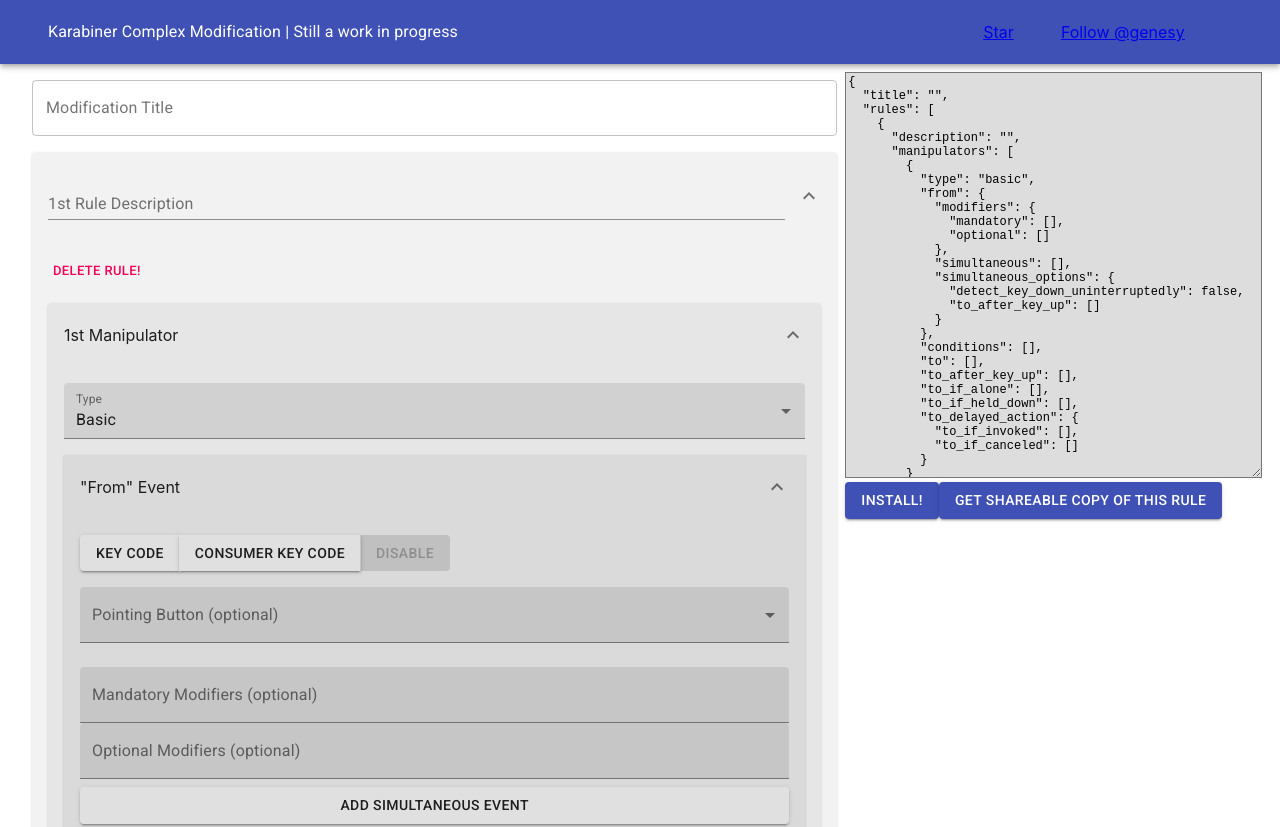
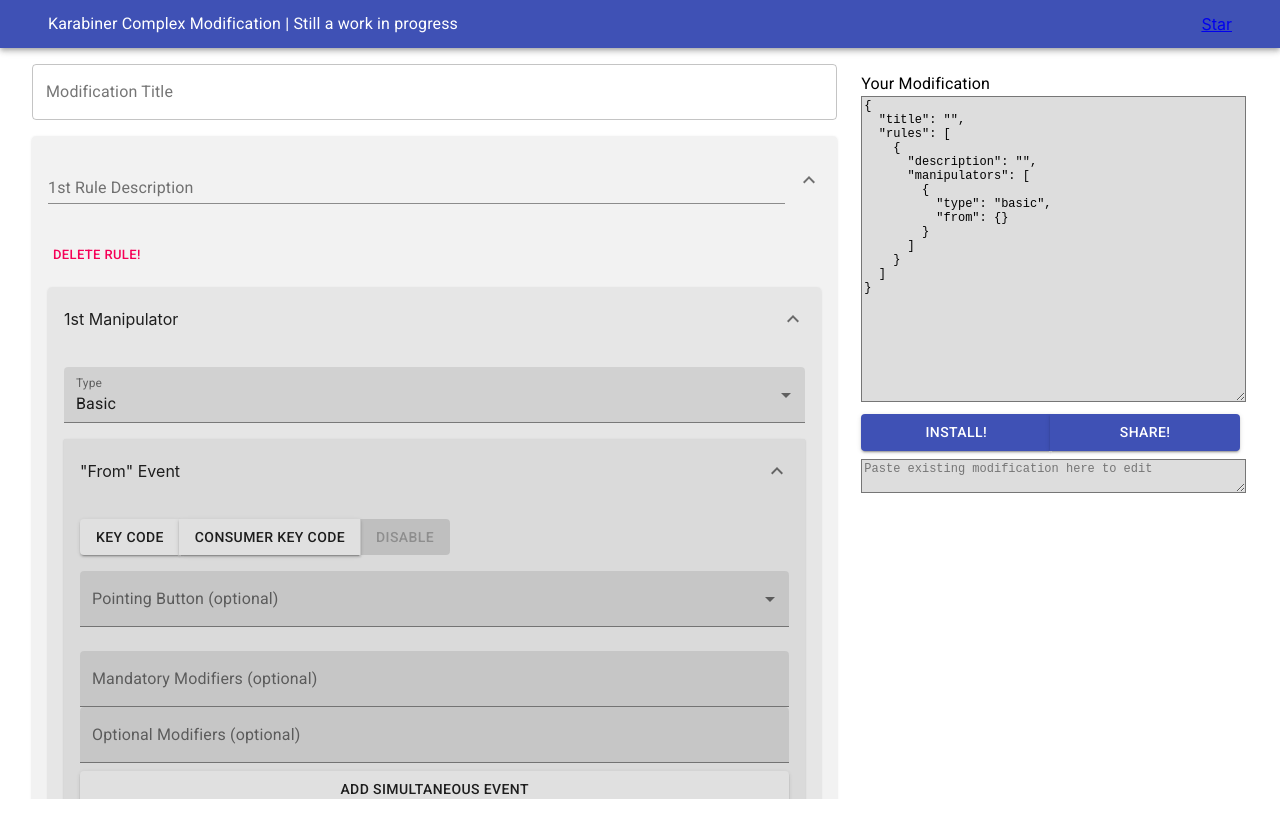
Before and after one commit to genesy/karabiner-complex-rules-generator, a React (Create React App) app: page / in a window 1280 px wide. Shown: the top 827 px of the page. After the commit the page ends 800 px from the top, so only its background shows below. Built offline with nearby package versions, Linux system fonts and the light colour scheme.

Commit message:
Layout changes and fixes parsing

```diff
--- a/src/App.css
+++ b/src/App.css
@@ -5,13 +5,19 @@
   height: 100%;
 }
 
-.generated-code {
+textarea {
   /* height: 80%; */
   width: 100%;
   font-size: 12px;
   background: #ddd;
   font-family: 'Courier New', Courier, monospace;
-  min-height: 400px;
+  /* min-height: 400px; */
+}
+.generated-code {
+  height: 300px;
+  white-space: pre;
+  overflow-wrap: normal;
+  overflow-x: scroll;
 }
 
 .MuiExpansionPanel-root {
@@ -21,3 +27,9 @@
 .MuiExpansionPanel-root:hover {
   background-color: rgba(0, 0, 0, 0.08) !important;
 }
+
+.form-wrapper {
+  max-height: calc(100vh - 57px);
+  overflow: auto;
+  position: relative;
+}
--- a/src/AppLayout.tsx
+++ b/src/AppLayout.tsx
@@ -17,13 +17,13 @@
     <>
       <AppBar position="static">
         <Container>
-          <Toolbar>
+          <Toolbar variant="dense">
             <Grid xs item>
               <Typography>
                 Karabiner Complex Modification | Still a work in progress
               </Typography>
             </Grid>
-            <Grid xs={3} item container justify="space-evenly">
+            <Grid xs={3} item container justify="flex-end">
               <a
                 className="github-button"
                 href="https://github.com/genesy/karabiner-complex-rules-generator"
@@ -33,15 +33,6 @@
                 aria-label="Star genesy/karabiner-complex-rules-generator on GitHub"
               >
                 Star
-              </a>
-              <a
-                className="github-button"
-                href="https://github.com/genesy"
-                data-size="large"
-                data-show-count="true"
-                aria-label="Follow @genesy on GitHub"
-              >
-                Follow @genesy
               </a>
             </Grid>
           </Toolbar>
--- a/src/components/MainForm.tsx
+++ b/src/components/MainForm.tsx
@@ -1,17 +1,24 @@
-import React, { useMemo } from 'react';
+import React, { useMemo, useEffect } from 'react';
 import RuleForm from './forms/RuleForm';
-import { Grid, Button, TextField, Box, Container } from '@material-ui/core';
+import {
+  Grid,
+  Button,
+  TextField,
+  Box,
+  Container,
+  ButtonGroup,
+  Typography,
+} from '@material-ui/core';
 import AddIcon from '@material-ui/icons/Add';
-import { suffix, titleCase } from '../helpers';
 import _ from 'lodash';
 import IRule from '../types/IRule';
 import IManipulator from '../types/IManipulator';
 import IFromEventDefinition from '../types/IFromEventDefinition';
 import IToEventDefinition from '../types/IToEventDefinition';
-import ISimultaneous from '../types/ISimultaneous';
 import { useDispatch, useSelector } from 'react-redux';
-import { addRule, removeRule, setRule, setTitle } from '../ducks/formState';
+import { addRule, setTitle, setWholeState } from '../ducks/formState';
 import IFormState from '../types/IFormState';
+import { ALL_KEYS } from '../constants';
 
 interface Props {}
 interface FormState {
@@ -26,128 +33,176 @@
   'to_after_key_up',
 ];
 
-const parseJSONfirst = (text: string) => {
-  let parsedJSON = JSON.parse(text);
-
-  // make sure from values have modifiers object
-  parsedJSON.rules = parsedJSON.rules.map((rule: IRule) => {
-    const newRule = { ...rule };
-    newRule.manipulators = newRule.manipulators.map(
-      (manipulator: IManipulator) => {
-        const newManipulator = { ...manipulator };
-        toFields.forEach((toField: string) => {
-          if (newManipulator[toField]) {
-            if (_.isPlainObject(newManipulator[toField])) {
-              newManipulator[toField] = [newManipulator[toField]];
+const parseJSONfirst = (text: any) => {
+  let parsedJSON;
+  if (typeof text === 'string') {
+    parsedJSON = JSON.parse(text);
+  } else if (typeof text === 'object') {
+    parsedJSON = { ...text };
   }
-            // newManipulator[toField] = [...manipulator[toField]];
-            // newManipulator[toField] = newManipulator[toField].map(
-            //   (toObject: IToEventDefinition) => {
-            //     return {...}
-            //   },
-            // );
+  parsedJSON.rules = parsedJSON.rules.map((rule: any) => {
+    rule.description = rule.description || '';
+    rule.manipulators = rule.manipulators || [];
+    rule.manipulators = rule.manipulators.map((manipulator: any) => {
+      manipulator.type = manipulator.type || 'basic';
+      manipulator.from = manipulator.from || {
+        modifiers: {
+          mandatory: [],
+          optional: [],
+        },
+        simultaneous: [],
+        simultaneous_options: {
+          detect_key_down_uninterruptedly: false,
+          to_after_key_up: [],
+        },
+      };
+      if (typeof manipulator.from.key_code === 'string') {
+        const kc = manipulator.from.key_code;
+        manipulator.from.key_code = _.find(ALL_KEYS, { value: kc }) || {
+          label: kc,
+          value: kc,
+        };
       }
+      manipulator.conditions = manipulator.conditions || [];
+      manipulator.to = manipulator.to || [];
+      manipulator.to_after_key_up = manipulator.to_after_key_up || [];
+      manipulator.to_if_alone = manipulator.to_if_alone || [];
+      manipulator.to_if_held_down = manipulator.to_if_held_down || [];
+      manipulator.to_delayed_action = manipulator.to_delayed_action || {
+        to_if_invoked: [],
+        to_if_canceled: [],
+      };
+      return manipulator;
     });
-
-        return newManipulator;
-      },
-    );
-    return newRule;
+    return rule;
   });
 
   return parsedJSON;
 };
 const parseKey = (key: any) =>
-  typeof key === 'string' ? key : key?.value || '';
+  typeof key === 'string' ? key : key.value || '';
 
 const parseKeys = (modifiers: any[]) => {
   return modifiers.map(parseKey);
 };
 
-const parseFromObject = (fromObject: IFromEventDefinition) => {
-  return fromObject;
-  // const _from: any = Object.assign({}, initialFromObject, fromObject);
-  // if (typeof _from.key_code === 'object') {
-  //   _from.key_code = parseKey(_from.key_code);
-  // }
-  // if (_from.modifiers) {
-  //   if (_from.modifiers.mandatory) {
-  //     if (_from.modifiers.mandatory?.length === 0) {
-  //       delete _from.modifiers.mandatory;
-  //     } else {
-  //       if (typeof _from.modifiers.mandatory === 'string') {
-  //         _from.modifiers.mandatory = [_from.modifiers.mandatory];
-  //       }
-  //       _from.modifiers.mandatory = parseKeys(_from.modifiers.mandatory);
-  //     }
-  //   }
-  //   if (_from.modifiers.optional) {
-  //     if (_from.modifiers.optional.length === 0) {
-  //       delete _from.modifiers.optional;
-  //     } else {
-  //       if (typeof _from.modifiers.optional === 'string') {
-  //         _from.modifiers.optional = [_from.modifiers.optional];
-  //       }
-  //       _from.modifiers.optional = parseKeys(_from.modifiers.optional);
-  //     }
-  //   }
-  // }
-  // if (!_from.pointing_button || _from.pointing_button === 'disabled') {
-  //   delete _from.pointing_button;
-  // }
-  // if (_.isEmpty(_from.modifiers)) {
-  //   delete _from.modifiers;
-  // }
-  // return _from;
+const parseFromObject = (fromObject: IFromEventDefinition): any => {
+  const _from = { ...fromObject };
+  if (_.isEmpty(_from)) {
+    return;
+  }
+
+  if (typeof _from.key_code === 'object') {
+    _from.key_code = parseKey(_from.key_code);
+  }
+  if (_from.modifiers) {
+    if (_from.modifiers.mandatory) {
+      if (_from.modifiers.mandatory?.length === 0) {
+        delete _from.modifiers.mandatory;
+      } else {
+        if (typeof _from.modifiers.mandatory === 'string') {
+          _from.modifiers.mandatory = [_from.modifiers.mandatory];
+        }
+        _from.modifiers.mandatory = parseKeys(_from.modifiers.mandatory);
+      }
+    }
+    if (_from.modifiers.optional) {
+      if (_from.modifiers.optional.length === 0) {
+        delete _from.modifiers.optional;
+      } else {
+        if (typeof _from.modifiers.optional === 'string') {
+          _from.modifiers.optional = [_from.modifiers.optional];
+        }
+        _from.modifiers.optional = parseKeys(_from.modifiers.optional);
+      }
+    }
+  }
+
+  if (_from?.simultaneous_options?.to_after_key_up?.length === 0) {
+    delete _from.simultaneous_options.to_after_key_up;
+  }
+  if (_from?.simultaneous?.length === 0) {
+    delete _from.simultaneous;
+  }
+  if (_from?.simultaneous?.length) {
+    _from.simultaneous = _from.simultaneous.map(sim => {
+      if (sim.key_code) {
+        sim.key_code = parseKey(sim.key_code);
+      }
+      return sim;
+    });
+  }
+
+  if (
+    _.isEqual(_from.simultaneous_options, {
+      detect_key_down_uninterruptedly: false,
+    })
+  ) {
+    delete _from.simultaneous_options;
+  }
+  if (!_from.pointing_button || _from.pointing_button === 'disabled') {
+    delete _from.pointing_button;
+  }
+  if (_.isEmpty(_from.modifiers)) {
+    delete _from.modifiers;
+  }
+  return _from;
+};
+
+const parseToObject = (toObject: IToEventDefinition): any => {
+  const _to = { ...toObject };
+  if (typeof _to.key_code === 'object') {
+    _to.key_code = parseKey(toObject.key_code);
+  }
+  if (_to.modifiers?.length) {
+    _to.modifiers = parseKeys(_to.modifiers);
+  }
+  return _to;
+};
+
+const parseRuleObject = (rule: IRule): any => {
+  const _rule = { ...rule };
+  if (!rule?.description?.length) {
+    delete rule.description;
+  }
+  rule.manipulators = rule.manipulators.map((manipulator: IManipulator) => {
+    manipulator.from = parseFromObject(manipulator.from);
+    toFields.forEach(toField => {
+      if (!manipulator[toField]) return;
+      if (manipulator[toField]?.length === 0) {
+        delete manipulator[toField];
+        return;
+      }
+      manipulator[toField] = manipulator[toField].map(
+        (toObject: IToEventDefinition) => {
+          return parseToObject(toObject);
+        },
+      );
+    });
+
+    if (manipulator?.to_delayed_action?.to_if_invoked?.length === 0) {
+      delete manipulator.to_delayed_action.to_if_invoked;
+    }
+    if (manipulator?.to_delayed_action?.to_if_canceled?.length === 0) {
+      delete manipulator.to_delayed_action.to_if_canceled;
+    }
+    if (_.isEmpty(manipulator?.to_delayed_action)) {
+      delete manipulator.to_delayed_action;
+    }
+
+    if (manipulator?.conditions?.length === 0) {
+      delete manipulator.conditions;
+    }
+    return manipulator;
+  });
+  return _rule;
 };
 
 const parseStateToMinimumJSON = (state: any) => {
   const parsedState = _.cloneDeep(state);
-
-  parsedState.rules.forEach((rule: any, ruleIndex: number) => {
-    if (!rule?.description?.length) {
-      delete rule.description;
-    }
-    rule.manipulators.forEach((manipulator: IManipulator) => {
-      manipulator.from = parseFromObject(manipulator.from);
-
-      const newSimultaneous: ISimultaneous[] = [];
-      manipulator?.from?.simultaneous?.forEach(
-        (simultaneous: ISimultaneous) => {
-          if (simultaneous?.key_code?.value) {
-            simultaneous.key_code = simultaneous.key_code.value;
-          }
-          if (!_.isEmpty(simultaneous)) {
-            newSimultaneous.push(simultaneous);
-          }
-        },
-      );
-
-      toFields.forEach(toField => {
-        if (!manipulator[toField]) return;
-        manipulator[toField] = manipulator[toField].map(
-          (toObject: IToEventDefinition) => {
-            if (toObject.key_code) {
-              toObject.key_code = parseKey(toObject.key_code);
-            }
-            if (toObject.modifiers) {
-              toObject.modifiers =
-                typeof toObject.modifiers === 'string'
-                  ? toObject.modifiers
-                  : parseKeys(toObject.modifiers);
-            }
-            return toObject;
-          },
-        );
+  parsedState.rules = parsedState.rules.map((rule: IRule) => {
+    return parseRuleObject(rule);
   });
-      manipulator.from.simultaneous = newSimultaneous;
-
-      if (_.isEmpty(manipulator.from.simultaneous)) {
-        delete manipulator.from.simultaneous;
-      }
-    });
-  });
-
   return parsedState;
 };
 
@@ -156,16 +211,16 @@
 
   const dispatch = useDispatch();
 
-  // try {
-  //   initialFormState =
-  //     JSON.parse(
-  //       window.atob(
-  //         window.location.href.slice(window.location.href.indexOf('#') + 1),
-  //       ),
-  //     ) || initialFormState;
-  // } catch (e) {}
-
-  // const [formState, setFormState] = useState<FormState>(initialFormState);
+  useEffect(() => {
+    try {
+      const state = JSON.parse(
+        window.atob(
+          window.location.href.slice(window.location.href.indexOf('#') + 1),
+        ),
+      );
+      dispatch(setWholeState(parseJSONfirst(state)));
+    } catch (e) {}
+  }, []);
 
   const parsedState = parseStateToMinimumJSON(formState);
 
@@ -194,9 +249,9 @@
     );
   }, [formState.title]);
   return (
-    <Container>
+    <Container className="app-container">
       <Grid container direction="row" justify="space-between">
-        <Grid item xs={8}>
+        <Grid item xs={8} className="form-wrapper">
           {titleForm}
           <Box p={1}>
             {formState.rules.map((rule, index) => (
@@ -217,42 +272,42 @@
         </Grid>
 
         <Grid container xs={4} item direction="column">
-          <Grid item xs>
+          <Box p={2}>
+            <Typography>Your Modification</Typography>
             <textarea
               className="generated-code"
-              value={JSON.stringify(formState, null, 2)}
+              // value={JSON.stringify(formState, null, 2)}
               readOnly
-              // value={JSON.stringify(parsedState, null, 2)}
+              value={JSON.stringify(parsedState, null, 2)}
             />
+
+            <Box mt={1} mb={1}>
+              <ButtonGroup fullWidth>
                 <Button onClick={install} color="primary" variant="contained">
                   Install!
                 </Button>
-            <Button onClick={generateUrl} color="primary" variant="contained">
-              Get Shareable Copy of this Rule
+                <Button
+                  onClick={generateUrl}
+                  color="primary"
+                  variant="contained"
+                >
+                  Share!
                 </Button>
-          </Grid>
-          {/* <Grid item xs>
+              </ButtonGroup>
+            </Box>
             <textarea
-                className="generated-code"
-                value={JSON.stringify(formState, null, 2)}
-                readOnly
-                // value={JSON.stringify(parseStateToMinimumJSON(formState), null, 2)}
-              />
-            </Grid> */}
-          {/* <Grid container item xs>
-            <textarea
-              placeholder="Try pasting existing complex modifications here. The simpler the better, everything is still experimental."
-              className="generated-code"
+              placeholder="Paste existing modification here to edit"
+              className="paste-code"
               onBlur={e => {
                 try {
                   if (e.target.value)
-                    setFormState(parseJSONfirst(e.target.value));
+                    dispatch(setWholeState(parseJSONfirst(e.target.value)));
                 } catch (e) {
                   console.log({ e });
                 }
               }}
             />
-          </Grid> */}
+          </Box>
         </Grid>
       </Grid>
     </Container>
--- a/src/components/forms/ManipulatorForm.tsx
+++ b/src/components/forms/ManipulatorForm.tsx
@@ -117,7 +117,7 @@
           manipulatorIndex={index}
         />
 
-        {!!manipulator.conditions.length && (
+        {!!manipulator.conditions?.length && (
           <AppExpansionPanel
             panelProps={{ defaultExpanded: true }}
             title="Rule Conditions"
--- a/src/components/forms/RuleForm.tsx
+++ b/src/components/forms/RuleForm.tsx
@@ -35,7 +35,7 @@
         }
         panelProps={{ defaultExpanded: index === 0 }}
       >
-        <Box flex justifyContent="flex-end">
+        <Box justifyContent="flex-end">
           <Button
             variant="text"
             size="small"
--- a/src/components/forms/ToEventForm.tsx
+++ b/src/components/forms/ToEventForm.tsx
@@ -94,7 +94,6 @@
           value={toObject.modifiers}
           label="Modifiers"
           onChange={(_e: any, value: any) => {
-            console.log({ value });
             setToObject({
               ...toObject,
               modifiers: value.map((v: any) =>
--- a/src/components/forms/ToEventFormsContainer.tsx
+++ b/src/components/forms/ToEventFormsContainer.tsx
@@ -97,11 +97,15 @@
   const addToEventForm = (toField: string) => {
     dispatch(addToObject({ manipulatorIndex, ruleIndex, toField }));
   };
+  const totalDelayedAction =
+    (manipulator?.to_delayed_action?.to_if_canceled?.length || 0) +
+    (manipulator?.to_delayed_action?.to_if_invoked?.length || 0);
   return (
     <Box>
       {toFields.map((toField: string, toFieldsIndex: number) => {
         return (
-          <Box mb={2}>
+          <Box mb={2} key={toField}>
+            {manipulator[toField]?.length ? (
               <AppExpansionPanel
                 key={toFieldsIndex}
                 title={`${manipulator[toField].length} "${titleCase(
@@ -136,17 +140,31 @@
                   </Button>
                 </Box>
               </AppExpansionPanel>
+            ) : (
+              <Box mt={2}>
+                <Button
+                  variant="contained"
+                  color="primary"
+                  onClick={() => {
+                    addToEventForm(toField);
+                  }}
+                  fullWidth
+                >
+                  add {toField} event
+                </Button>
+              </Box>
+            )}
           </Box>
         );
       })}
 
       <AppExpansionPanel
-        title={`${manipulator.to_delayed_action.to_if_canceled.length +
-          manipulator.to_delayed_action.to_if_invoked
-            .length} "To Delayed Action" Events`}
+        title={`${totalDelayedAction} "To Delayed Action" Events`}
       >
         {toDelayedAction.map((toField: string) => {
           return (
+            <Box key={toField}>
+              {manipulator?.to_delayed_action?.[toField]?.length ? (
                 <AppExpansionPanel
                   key={toField}
                   title={`${
@@ -181,6 +199,21 @@
                     </Button>
                   </Box>
                 </AppExpansionPanel>
+              ) : (
+                <Box mb={2}>
+                  <Button
+                    variant="contained"
+                    color="primary"
+                    fullWidth
+                    onClick={() => {
+                      addToEventForm(toField);
+                    }}
+                  >
+                    Add {toField} Event
+                  </Button>
+                </Box>
+              )}
+            </Box>
           );
         })}
       </AppExpansionPanel>
--- a/src/components/shared/KeyCodeAndPointingButtonInput.tsx
+++ b/src/components/shared/KeyCodeAndPointingButtonInput.tsx
@@ -47,32 +47,17 @@
   eventObject = {},
   setEventObject = obj => {},
 }) => {
-  // const [state, setState] = useState(eventObject);
-
   const [showOptional, setShowOptional] = useState({
     keyCode: false,
     consumerKeyCode: false,
   });
 
   useEffect(() => {
-    const _eventObject = { ...eventObject };
-    if (showOptional.keyCode) {
-      delete _eventObject.consumer_key_code;
-    }
-    if (showOptional.consumerKeyCode) {
-      delete _eventObject.key_code;
-    }
-    if (!showOptional.keyCode && !showOptional.consumerKeyCode) {
-      delete _eventObject.key_code;
-      delete _eventObject.consumer_key_code;
-    }
-  }, [showOptional]);
-
-  useEffect(() => {
     const newOptional = {
       keyCode: !!eventObject.key_code,
       consumerKeyCode: !!eventObject.consumer_key_code,
     };
+    console.log(eventObject.key_code);
     setShowOptional(newOptional);
   }, [eventObject.consumer_key_code, eventObject.key_code]);
 
--- a/src/constants.ts
+++ b/src/constants.ts
@@ -362,3 +362,5 @@
     value: 'volume_increment',
   },
 ];
+
+export const ALL_KEYS = [...MODIFIERS, ...KEY_CODES];
--- a/src/ducks/formState.ts
+++ b/src/ducks/formState.ts
@@ -6,7 +6,7 @@
 import IFromEventDefinition from '../types/IFromEventDefinition';
 import IToEventDefinition from '../types/IToEventDefinition';
 
-const initialManipulator: IManipulator = {
+export const initialManipulator: IManipulator = {
   type: 'basic',
   from: {
     modifiers: {
@@ -50,10 +50,15 @@
 const SET_FROM_OBJECT = 'SET_FROM_OBJECT';
 const ADD_TO_OBJECT = 'ADD_TO_OBJECT';
 const SET_TO_OBJECT = 'SET_TO_OBJECT';
+const SET_WHOLE_STATE = 'SET_WHOLE_STATE';
 
 export const formStateReducer = (state = initialFormState, action: any) => {
   return produce(state, draft => {
     switch (action.type) {
+      case SET_WHOLE_STATE:
+        draft.title = action.payload.state.title;
+        draft.rules = action.payload.state.rules;
+        break;
       case REMOVE_RULE:
         draft.rules.splice(action.payload.index, 1);
         break;
@@ -73,9 +78,7 @@
       case ADD_MANIPULATOR:
         if (action.payload) {
           const { ruleIndex } = action.payload;
-          draft.rules[ruleIndex].manipulators.push({
-            ...initialManipulator,
-          });
+          draft.rules[ruleIndex].manipulators.push(initialManipulator);
         }
         break;
       case SET_MANIPULATOR:
@@ -130,6 +133,13 @@
         break;
     }
   });
+};
+
+export const setWholeState = (state: any) => {
+  return {
+    type: SET_WHOLE_STATE,
+    payload: { state },
+  };
 };
 
 export const setTitle = (title: string) => {
```
Lines whose indentation alone changed are shown as unchanged.
